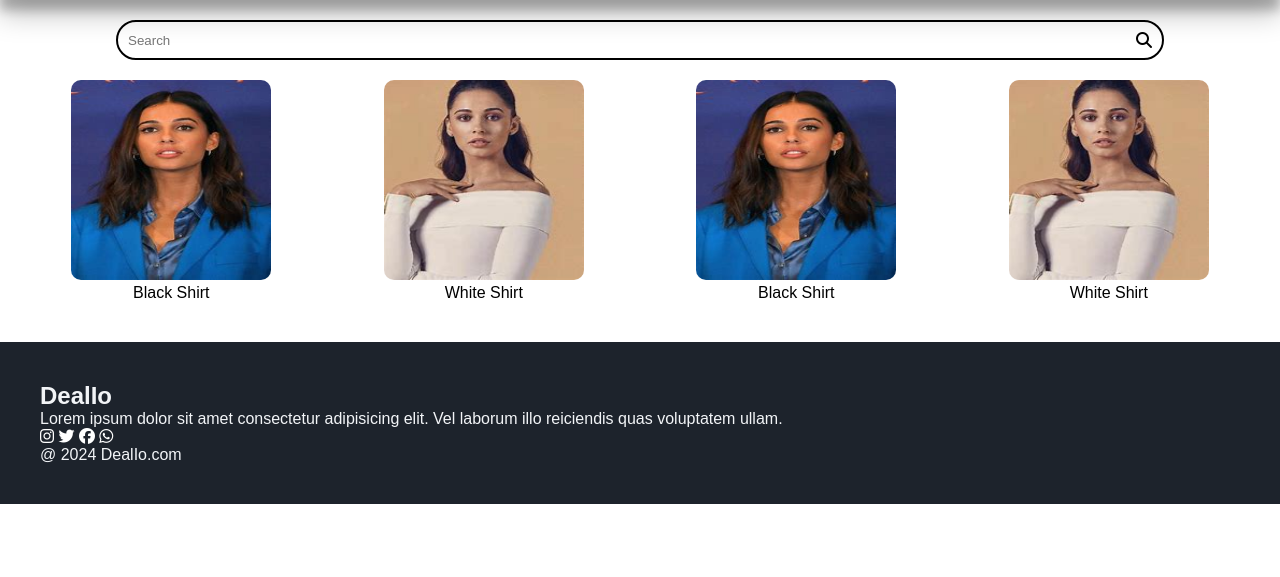
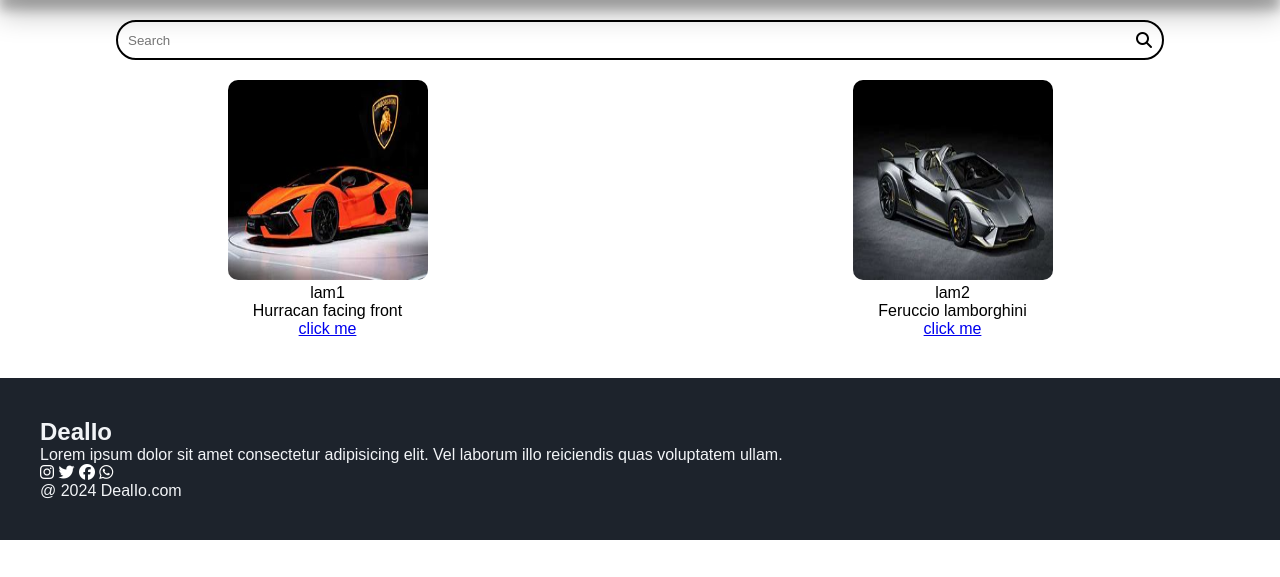
Before and after one commit to ShreeramV/dummybawa, a Django app: page /collection/ in a window 1280 px wide. Shown: the part 48-625 px from the top of the page. Run offline with Django 5.2, Linux system fonts and the light colour scheme; data comes from the database, SQL or seed files in the repository; both versions use the stored data as it was after the commit; some web fonts are replaced.

Commit message:
maathiten

```diff
--- a/MyProject/urls.py
+++ b/MyProject/urls.py
@@ -17,6 +17,8 @@
 from django.contrib import admin
 from django.urls import path
 from myApp import views
+from django.conf import settings
+from django.conf.urls.static import static
 
 urlpatterns = [
     path('admin/', admin.site.urls),
@@ -24,3 +26,6 @@
     path('collection/', views.collection, name='collection'),
     path('contact/', views.contact, name='contact'),
 ]
+
+
+urlpatterns += static(settings.MEDIA_URL, document_root=settings.MEDIA_ROOT)
--- a/myApp/models.py
+++ b/myApp/models.py
@@ -3,3 +3,5 @@
 class photos(models.Model):
     title = models.TextField(max_length=255)
     image = models.ImageField(upload_to='images/')
+    desc = models.TextField(max_length = 255)
+    link = models.URLField()
--- a/myApp/templates/myApp/collection.html
+++ b/myApp/templates/myApp/collection.html
@@ -54,27 +54,17 @@
             <i class="fa-solid fa-magnifying-glass"></i>
         </form>
         <div class="products" id="products">
-
+            {%for pic in picture%}
             <!-- Load product images using Django static tag -->
             <div class="products-box">
-                <img src="{% static 'img/img2.png' %}" alt="" style="width: 200px;height: 200px;">
-                <p>Black Shirt</p>
+                <img src="{{ pic.image.url }}" alt="" style="width: 200px;height: 200px;">
+                <p>{{ pic.title}}</p>
+                <p>{{pic.desc}}</p>
+                <a href="{{pic.link}}" target="_blank">click me</a>
             </div>
+            {%endfor%}
 
-            <div class="products-box">
-                <img src="{% static 'img/img1.png' %}" alt="" style="width: 200px;height: 200px;">
-                <p>White Shirt</p>
-            </div>
 
-            <div class="products-box">
-                <img src="{% static 'img/img2.png' %}" alt="" style="width: 200px;height: 200px;">
-                <p>Black Shirt</p>
-            </div>
-
-            <div class="products-box">
-                <img src="{% static 'img/img1.png' %}" alt="" style="width: 200px;height: 200px;">
-                <p>White Shirt</p>
-            </div>
 
             <!-- You can dynamically render products with Django ORM in the future -->
         </div>
--- a/myApp/views.py
+++ b/myApp/views.py
@@ -1,4 +1,5 @@
 from django.shortcuts import render
+from .models import photos
 
 # Home view
 def home(request):
@@ -6,7 +7,8 @@
 
 # Collections view
 def collection(request):
-    return render(request, 'myApp/collection.html')  # This is your collections page
+    pic = photos.objects.all()
+    return render(request, 'myApp/collection.html',{"picture":pic})  # This is your collections page
 
 # Contact view
 def contact(request):
```
Also changed, not shown: db.sqlite3, media/images/OIP.jpg (added), media/images/OIP_1.jpg (added), media/images/OIP_1_GnI2Yqc.jpg (added), media/images/download.jpg (added), media/images/download_hvO3SPJ.jpg (added), media/images/img2.png (added), myApp/migrations/0002_photos_desc_photos_link.py (added).
